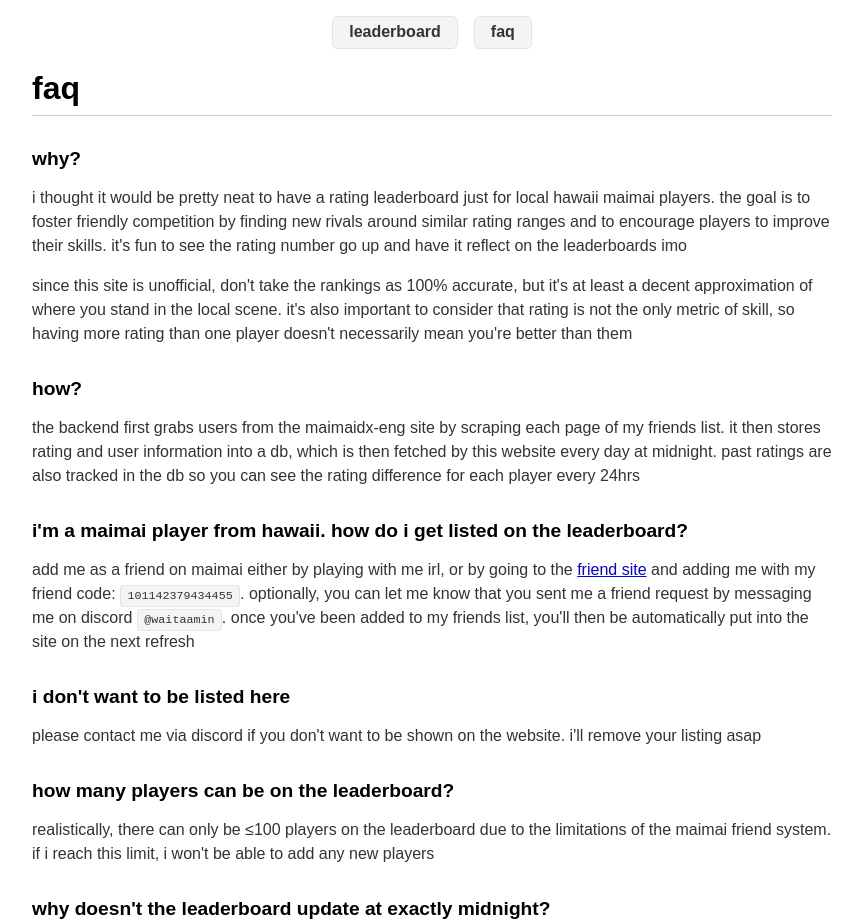
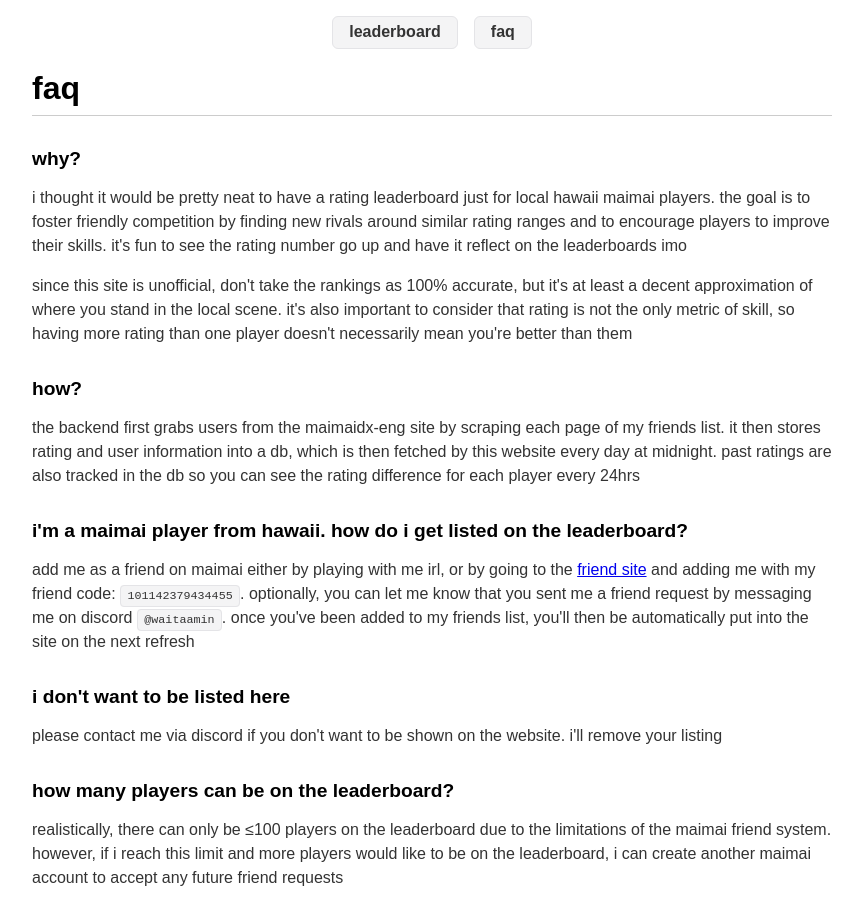
Before and after one commit to min-808/rating-site, a Next.js app: page /faq in a window 1280 px wide. Shown: the top 924 px of the page, without its empty margins (208-1070 px from the left). Built offline with nearby package versions, Linux system fonts and the light colour scheme.

Commit message:
Update clause

```diff
--- a/src/app/faq/page.tsx
+++ b/src/app/faq/page.tsx
@@ -54,7 +54,7 @@
       answer: (
         <>
             <p>
-                please contact me via discord if you don't want to be shown on the website. i'll remove your listing asap
+                please contact me via discord if you don't want to be shown on the website. i'll remove your listing
             </p>
         </>
       ),
@@ -64,7 +64,7 @@
       answer: (
         <>
             <p>
-                realistically, there can only be ≤100 players on the leaderboard due to the limitations of the maimai friend system. if i reach this limit, i won't be able to add any new players
+                realistically, there can only be ≤100 players on the leaderboard due to the limitations of the maimai friend system. however, if i reach this limit and more players would like to be on the leaderboard, i can create another maimai account to accept any future friend requests
             </p>
         </>
       ),
@@ -111,7 +111,7 @@
         {faqs.map((faq, index) => (
           <div key={index} style={{ marginBottom: '2rem' }}>
             <h2 style={{ fontSize: '1.2rem', marginBottom: '0.5rem' }}>
-              {faq.question}
+                {faq.question}
             </h2>
             <div style={{ margin: 0, lineHeight: '1.5', color: '#333' }}>
                 {faq.answer}
```
